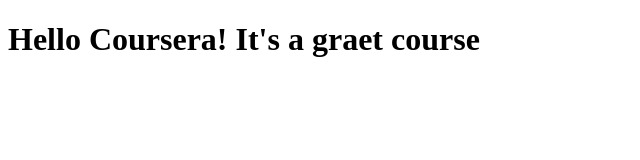
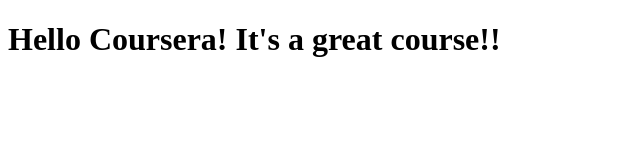
Before and after one commit to maltang/coursera-test, a plain HTML site: page site/index.html in a window 1280 px wide. Shown: the full height of the page, 0-640 px from the left. Drawn offline with Linux system fonts and the light colour scheme.

Commit message:
Small addition to my page.

```diff
--- a/site/index.html
+++ b/site/index.html
@@ -4,6 +4,6 @@
 	<title>Hello Coursera!</title>
 </head>
 <body>
-<h1>Hello Coursera! It's a graet course</h1>
+<h1>Hello Coursera! It's a great course!!</h1>
 </body>
 </html>
```
